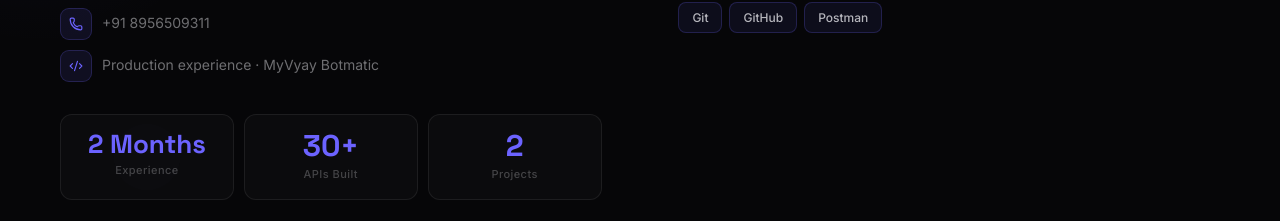
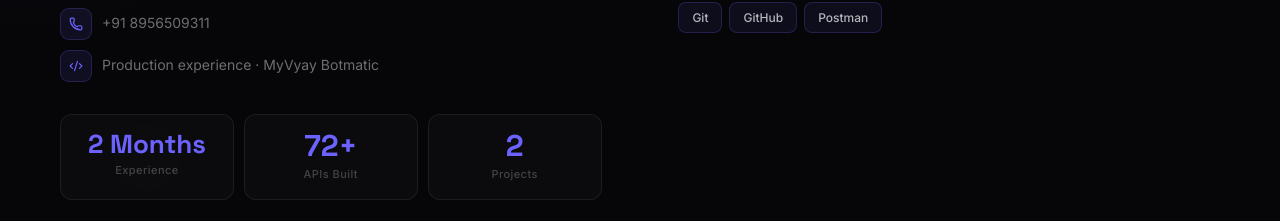
Before and after one commit to yaashchalke75/work_showcase, a Next.js app: page / in a window 1280 px wide. Shown: the part 1379-1600 px from the top of the page. Built offline with nearby package versions, Linux system fonts and the light colour scheme.

Commit message:
Update About.tsx
Updated Api created section

```diff
--- a/components/About.tsx
+++ b/components/About.tsx
@@ -310,7 +310,7 @@ export default function About() {
                     marginBottom: "5px",
                   }}
                 >
-                  30+
+                  72+
                 </div>
                 <div
                   style={{
```
